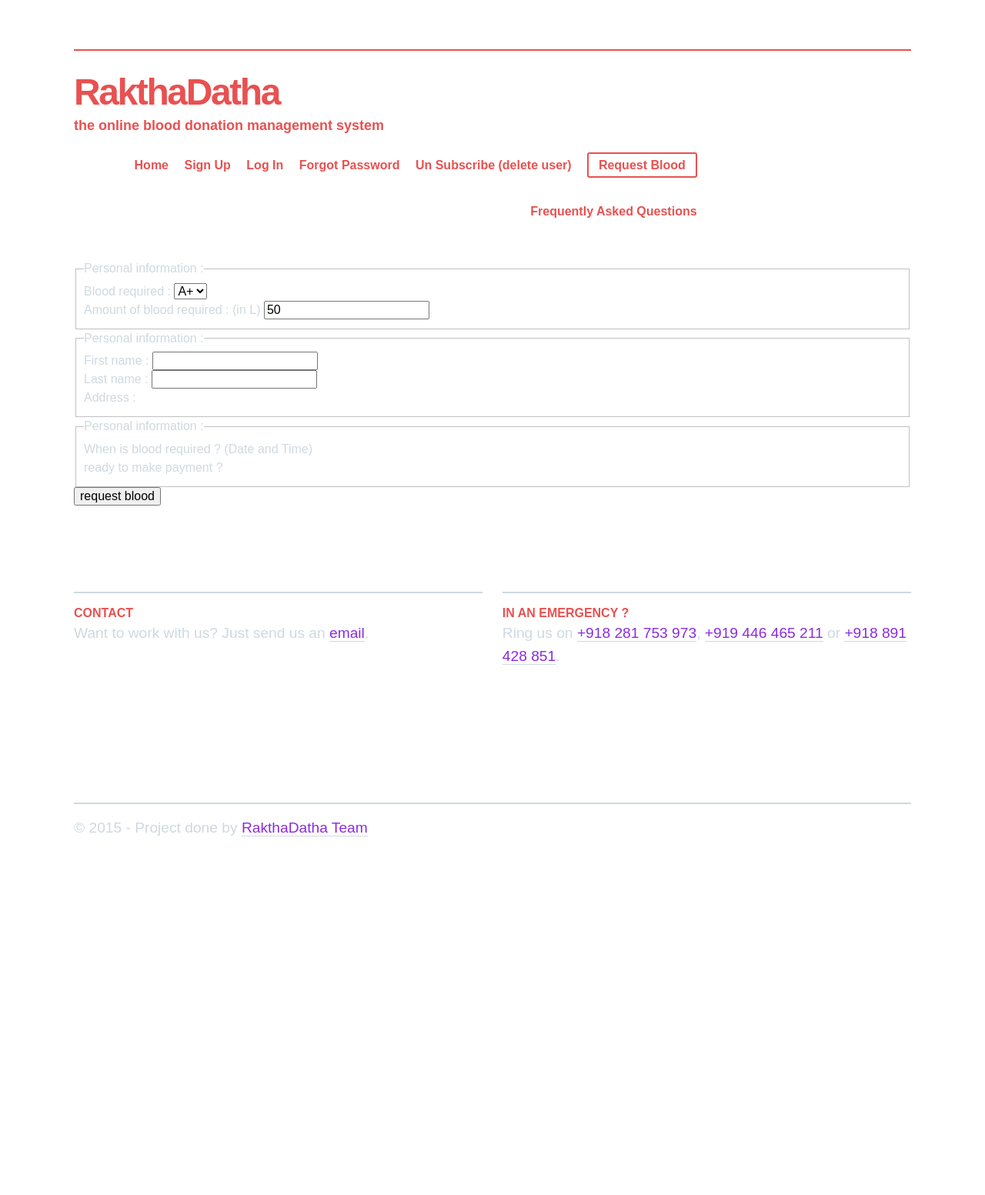
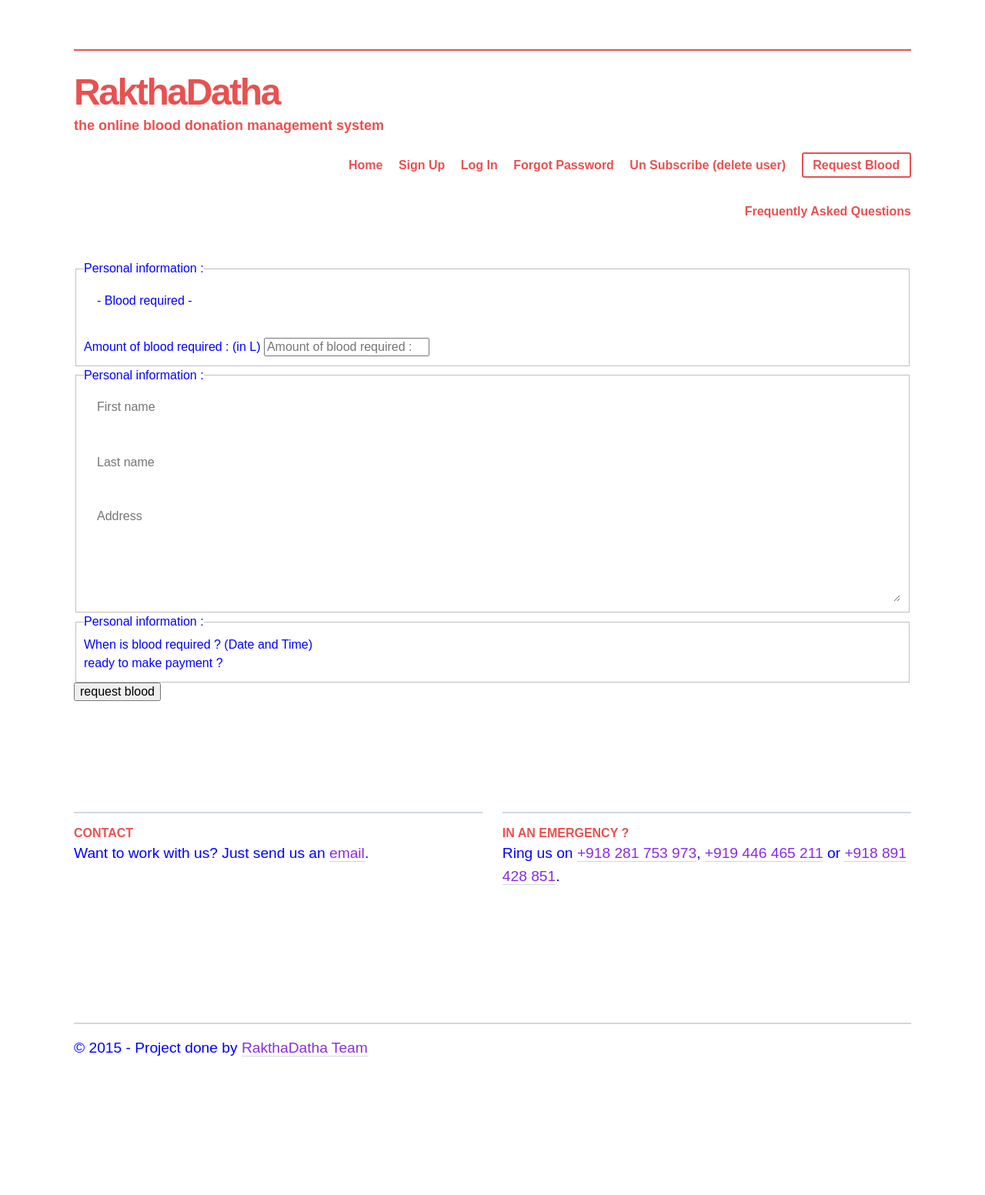
Before and after one commit to simsarulhaqv/RakthaDatha, a PHP site: page /blood_request.html in a window 1280 px wide. Shown: the whole page at 77% size. Before the commit the page ends 1087 px from the top, so only its background shows below. Run offline with PHP 8.4, Linux system fonts and the light colour scheme.

Commit message:
redesigned forms

```diff
--- a/www/blood_request.html
+++ b/www/blood_request.html
@@ -8,6 +8,7 @@
 	<link rel="shortcut icon" href="img/favicon.ico">
 	<link rel="stylesheet" href="css/fluidbox.min.css">
 	<link rel="stylesheet" href="css/main.css">
+	<link rel="stylesheet" href="css/style.css">
 
 	<title> :: RakthaDatha :: </title>
 
@@ -21,9 +22,9 @@
 			<div id="logo"><a href="#">RakthaDatha</a></div>
 			<div id="subtitle">the online blood donation management system</div>
 		</div>
-		<nav>
+		<nav id="head">
 			<ul>
-				<li><a href="#">Home</a></li>
+				<li><a href="index.html">Home</a></li>
 				<li><a href="#">Sign Up</a></li>
 				<li><a href="#">Log In</a></li>
 				<li><a href="#">Forgot Password</a></li>
@@ -44,24 +45,24 @@
 
 					<fieldset>
 						<legend>Personal information : </legend>
-						Blood required :
 						<select name="bgroup">
+							<option value="">- Blood required -</option>
  							<option value="A+">A+</option>
  							<option value="A-">A-</option>
  							<option value="B+">B+</option>
  							<option value="B-">B-</option>
 						</select>
 						<br>
-						Amount of blood required : (in L)
-						 <input type="number" id="blitre" name="blitre" value="50">
+						 Amount of blood required : (in L) <input type="number" id="blitre" name="blitre" placeholder="Amount of blood required : (in L)">
 						 <br>
 					</fieldset>
 
 					<fieldset>
 						<legend>Personal information : </legend>
-						First name : <input type="text" name="fname"><br>
-						Last name : <input type="text" name="lname"><br>
-						Address :
+						 <input type="text" name="fname" id="fname" placeholder="First name"><br>
+						 <input type="text" name="lname" id="lname" placeholder="Last name"><br>
+						<textarea name="message" id="message" placeholder="Address" rows="6"></textarea>
+
 					</fieldset>
 
 					<fieldset>
@@ -72,7 +73,7 @@
 						<br>
 					</fieldset>
 
-					<input type="submit" value="request blood">
+					<input type="submit" value="request blood" class="special">
 
 				</form>
 
--- a/www/css/main.css
+++ b/www/css/main.css
@@ -16,6 +16,10 @@ time, mark, audio, video {
   outline: 0;
   vertical-align: baseline;
   background: transparent;
+
+  font-size: 100%;
+	font: inherit;
+
 }
 
 html, body {
@@ -524,6 +528,9 @@ header nav ul li a.bordered {
   margin-right: auto;
   padding-top: 2em;
   padding-bottom: 5em;
+
+  color : #0000FF;
+
 }
 #content section.row:after {
   content: "";
@@ -649,3 +656,7 @@ header nav ul li a.bordered {
 }
 
 /*# sourceMappingURL=main.css.map */
+
+#head {
+	float : right;
+}
--- a/www/css/style.css
+++ b/www/css/style.css
@@ -1,7 +1,201 @@
-#head {
-	float : right;
-}
+form {
+		margin: 0 0 2em 0;
+	}
 
-.row {
-	color : #0000FF;
-}
+	label {
+		color: #ffffff;
+		display: block;
+		font-size: 0.9em;
+		font-weight: 300;
+		margin: 0 0 1em 0;
+	}
+
+	input[type="text"],
+	input[type="password"],
+	input[type="email"],
+	select,
+	textarea {
+		-moz-appearance: none;
+		-webkit-appearance: none;
+		-ms-appearance: none;
+		appearance: none;
+		-moz-transition: border-color 0.2s ease-in-out;
+		-webkit-transition: border-color 0.2s ease-in-out;
+		-ms-transition: border-color 0.2s ease-in-out;
+		transition: border-color 0.2s ease-in-out;
+		background: transparent;
+		border-radius: 4px;
+		border: solid 1px rgba(255, 255, 255, 0.3);
+		color: inherit;
+		display: block;
+		outline: 0;
+		padding: 0 1em;
+		text-decoration: none;
+		width: 100%;
+	}
+
+		input[type="text"]:invalid,
+		input[type="password"]:invalid,
+		input[type="email"]:invalid,
+		select:invalid,
+		textarea:invalid {
+			box-shadow: none;
+		}
+
+		input[type="text"]:focus,
+		input[type="password"]:focus,
+		input[type="email"]:focus,
+		select:focus,
+		textarea:focus {
+			border-color: #e44c65;
+		}
+
+	.select-wrapper {
+		text-decoration: none;
+		display: block;
+		position: relative;
+	}
+
+		.select-wrapper:before {
+			-moz-osx-font-smoothing: grayscale;
+			-webkit-font-smoothing: antialiased;
+			font-family: FontAwesome;
+			font-style: normal;
+			font-weight: normal;
+			text-transform: none !important;
+		}
+
+		.select-wrapper:before {
+			color: rgba(255, 255, 255, 0.3);
+			content: '\f078';
+			display: block;
+			height: 3em;
+			line-height: 3em;
+			pointer-events: none;
+			position: absolute;
+			right: 0;
+			text-align: center;
+			top: 0;
+			width: 3em;
+		}
+
+		.select-wrapper select::-ms-expand {
+			display: none;
+		}
+
+	input[type="text"],
+	input[type="password"],
+	input[type="email"],
+	select {
+		height: 3em;
+	}
+
+	textarea {
+		padding: 0.75em 1em;
+	}
+
+	select option {
+		background-color: #1c1d26;
+		color: #ffffff;
+	}
+
+	select:focus::-ms-value {
+		background: transparent;
+	}
+
+	input[type="checkbox"],
+	input[type="radio"] {
+		-moz-appearance: none;
+		-webkit-appearance: none;
+		-ms-appearance: none;
+		appearance: none;
+		display: block;
+		float: left;
+		margin-right: -2em;
+		opacity: 0;
+		width: 1em;
+		z-index: -1;
+	}
+
+		input[type="checkbox"] + label,
+		input[type="radio"] + label {
+			text-decoration: none;
+			color: rgba(255, 255, 255, 0.75);
+			cursor: pointer;
+			display: inline-block;
+			font-size: 1em;
+			font-weight: 100;
+			padding-left: 2.55em;
+			padding-right: 0.75em;
+			position: relative;
+		}
+
+			input[type="checkbox"] + label:before,
+			input[type="radio"] + label:before {
+				-moz-osx-font-smoothing: grayscale;
+				-webkit-font-smoothing: antialiased;
+				font-family: FontAwesome;
+				font-style: normal;
+				font-weight: normal;
+				text-transform: none !important;
+			}
+
+			input[type="checkbox"] + label:before,
+			input[type="radio"] + label:before {
+				border-radius: 4px;
+				border: solid 1px rgba(255, 255, 255, 0.3);
+				content: '';
+				display: inline-block;
+				height: 1.8em;
+				left: 0;
+				line-height: 1.725em;
+				position: absolute;
+				text-align: center;
+				top: 0;
+				width: 1.8em;
+			}
+
+		input[type="checkbox"]:checked + label:before,
+		input[type="radio"]:checked + label:before {
+			background: rgba(255, 255, 255, 0.25);
+			color: #ffffff;
+			content: '\f00c';
+		}
+
+		input[type="checkbox"]:focus + label:before,
+		input[type="radio"]:focus + label:before {
+			border-color: #e44c65;
+		}
+
+	input[type="checkbox"] + label:before {
+		border-radius: 4px;
+	}
+
+	input[type="radio"] + label:before {
+		border-radius: 100%;
+	}
+
+	::-webkit-input-placeholder {
+		color: "rgba(255, 255, 255, 0.5)" !important;
+		opacity: 1.0;
+	}
+
+	:-moz-placeholder {
+		color: rgba(255, 255, 255, 0.5) !important;
+		opacity: 1.0;
+	}
+
+	::-moz-placeholder {
+		color: rgba(255, 255, 255, 0.5) !important;
+		opacity: 1.0;
+	}
+
+	:-ms-input-placeholder {
+		color: rgba(255, 255, 255, 0.5) !important;
+		opacity: 1.0;
+	}
+
+	.formerize-placeholder {
+		color: rgba(255, 255, 255, 0.5) !important;
+		opacity: 1.0;
+	}
--- a/www/index.html
+++ b/www/index.html
@@ -24,7 +24,7 @@
 		</div>
 		<nav id="head">
 			<ul>
-				<li><a href="#">Home</a></li>
+				<li><a href="index.html">Home</a></li>
 				<li><a href="#">Sign Up</a></li>
 				<li><a href="#">Log In</a></li>
 				<li><a href="#">Forgot Password</a></li>
```
